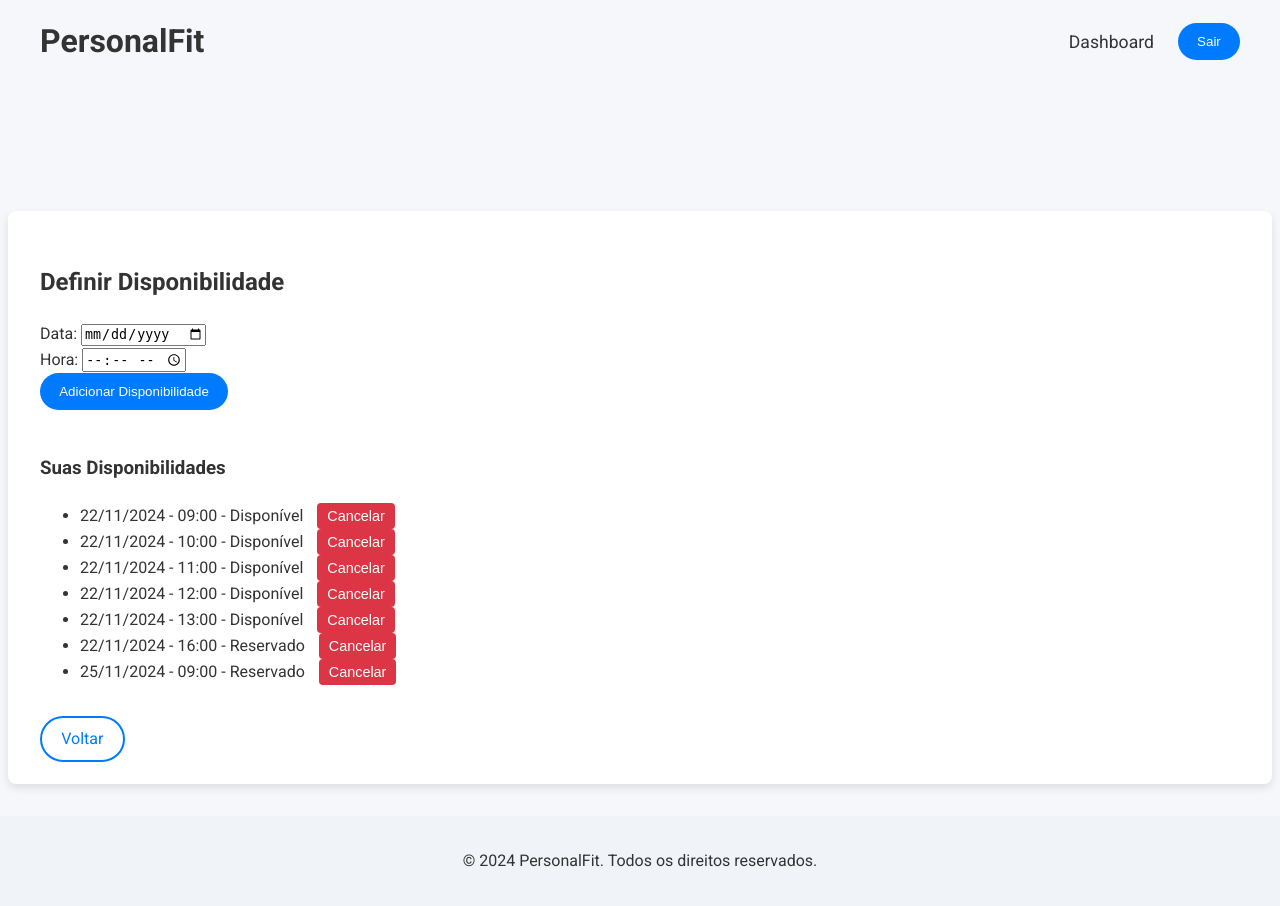
After one commit to wladimisaboia/PersonalFit, a Django app: page /teacher-dashboard/define-availability/ in a window 1280 px wide. The commit adds this page. Run offline with Django 5.2, Linux system fonts and the light colour scheme; a user stored in the database is signed in; data comes from the database, SQL or seed files in the repository; both versions use the stored data as it was after the commit.

```diff
--- a/pe_evaluation/forms.py
+++ b/pe_evaluation/forms.py
@@ -3,6 +3,7 @@ from django.contrib.auth.forms import UserCreationForm, AuthenticationForm
 from django.contrib.auth.models import User
 from django.core.validators import MinValueValidator
 from .models import Student, TrainingPlan, Appointment
+from django.utils import timezone
 
 class LoginForm(AuthenticationForm):
     username = forms.CharField(label="Usuário")
@@ -75,7 +76,7 @@ class AppointmentForm(forms.ModelForm):
         model = Appointment
         fields = ['date', 'time']
         widgets = {
-            'date': forms.DateInput(attrs={'type': 'date'}),
+            'date': forms.DateInput(attrs={'type': 'text', 'placeholder': 'DD/MM/YYYY'}),
             'time': forms.TimeInput(attrs={'type': 'time'}),
         }
         labels = {
--- a/pe_evaluation/models.py
+++ b/pe_evaluation/models.py
@@ -2,6 +2,8 @@ from django.db import models
 from django.contrib.auth.models import User
 from django.db.models.signals import post_save
 from django.dispatch import receiver
+from django.utils import timezone
+from datetime import datetime
 
 class Student(models.Model):
     user = models.OneToOneField(User, on_delete=models.CASCADE)
@@ -44,6 +46,7 @@ class Appointment(models.Model):
     student = models.ForeignKey(Student, on_delete=models.CASCADE, related_name='appointments')
     date = models.DateField()
     time = models.TimeField()
+    created_at = models.DateTimeField(auto_now_add=True)
 
     def save(self, *args, **kwargs):
         if self.date and self.time:
@@ -54,3 +57,12 @@ class Appointment(models.Model):
             self.date = combined.date()
             self.time = combined.time()
         super().save(*args, **kwargs)
+
+class Availability(models.Model):
+    teacher = models.ForeignKey(User, on_delete=models.CASCADE, related_name='availabilities')
+    date = models.DateField()
+    time = models.TimeField()
+    is_booked = models.BooleanField(default=False)
+
+    def __str__(self):
+        return f"{self.date} {self.time} - {'Reservado' if self.is_booked else 'Disponível'}"
--- a/pe_evaluation/static/css/style.css
+++ b/pe_evaluation/static/css/style.css
@@ -14,8 +14,7 @@ body {
 .header-modern {
     background-color: transparent;
     padding: 1rem 2rem;
-    position: fixed;
-    top: 0;
+    position: relative; /* Alterado de fixed para relative */
     width: 100%;
     box-sizing: border-box;
     z-index: 100;
@@ -76,6 +75,7 @@ nav ul li a.btn-primary {
 nav ul li a.btn-primary:hover {
     background-color: #003d80;
 }
+
 
 /* Buttons */
 .btn {
@@ -323,3 +323,35 @@ nav ul li a.btn-primary:hover {
     font-size: 0.9rem;
     border-radius: 25px;
 }
+
+.btn-danger {
+    background-color: #dc3545;
+    color: #fff;
+}
+
+.btn-danger:hover {
+    background-color: #c82333;
+}
+
+.button-group {
+    display: flex;
+    gap: 0.5rem;
+}
+
+.plan-details {
+    background-color: #f9f9f9;
+    padding: 1rem;
+    border-radius: 5px;
+    margin-bottom: 1rem;
+}
+
+.availability-list form {
+    display: inline;
+    margin-left: 10px; /* Ajuste o valor conforme necessário */
+}
+
+.btn-small {
+    padding: 5px 10px;
+    font-size: 0.9em;
+    border-radius: 4px;
+}
--- a/pe_evaluation/templates/base.html
+++ b/pe_evaluation/templates/base.html
@@ -42,6 +42,8 @@
         <p>&copy; 2024 PersonalFit. Todos os direitos reservados.</p>
     </footer>
 
+    <script src="{% static 'js/main.js' %}"></script>
+    <script src="{% static 'js/dashboard.js' %}"></script>
     {% block extra_js %}{% endblock %}
 </body>
 </html>
--- /dev/null
+++ b/pe_evaluation/templates/define_availability.html
@@ -0,0 +1,47 @@
+{% extends 'base.html' %}
+
+{% block title %}Definir Disponibilidade - PersonalFit{% endblock %}
+
+{% block content %}
+<div class="container">
+    <h2>Definir Disponibilidade</h2>
+    <form method="post">
+        {% csrf_token %}
+        <div class="form-group">
+            <label for="id_date">Data:</label>
+            <input type="date" name="date" id="id_date" class="form-control" required>
+        </div>
+        <div class="form-group">
+            <label for="id_time">Hora:</label>
+            <input type="time" name="time" id="id_time" class="form-control" required>
+        </div>
+        <button type="submit" class="btn">Adicionar Disponibilidade</button>
+    </form>
+    <br>
+    <h3>Suas Disponibilidades</h3>
+    <div class="availability-list">
+        {% if availabilities %}
+            <ul>
+                {% for availability in availabilities %}
+                    <li>
+                        {{ availability.date|date:"d/m/Y" }} - {{ availability.time|time:"H:i" }} -
+                        {% if availability.is_booked %}
+                            Reservado
+                        {% else %}
+                            Disponível
+                        {% endif %}
+                        <form method="post" action="{% url 'delete_availability' availability.id %}" style="display:inline;">
+                            {% csrf_token %}
+                            <button type="submit" class="btn btn-small btn-danger">Cancelar</button>
+                        </form>
+                    </li>
+                {% endfor %}
+            </ul>
+        {% else %}
+            <p>Você ainda não definiu nenhuma disponibilidade.</p>
+        {% endif %}
+    </div>
+    <br>
+    <a href="{% url 'teacher_dashboard' %}" class="btn-outline">Voltar</a>
+</div>
+{% endblock %}
--- a/pe_evaluation/templates/student_update.html
+++ b/pe_evaluation/templates/student_update.html
@@ -28,7 +28,10 @@
                 <option value="Melhoria da Resistência Cardiovascular" {% if student.goal == "Melhoria da Resistência Cardiovascular" %}selected{% endif %}>Melhoria da Resistência Cardiovascular</option>
             </select>
 
-            <button type="submit" class="btn">Atualizar Informações</button>
+            <div>
+                <br>
+                <button type="submit" class="btn">Atualizar Informações</button>
+            </div>
         </form>
 
         <!-- Exibe mensagem de feedback após a submissão -->
--- a/pe_evaluation/templates/teacher_dashboard.html
+++ b/pe_evaluation/templates/teacher_dashboard.html
@@ -10,6 +10,7 @@
         <div class="dashboard-menu">
             <a href="{% url 'teacher_students' %}" class="btn">Alunos</a>
             <a href="{% url 'teacher_appointments' %}" class="btn-outline">Agendamentos</a>
+            <a href="{% url 'define_availability' %}" class="btn">Definir Disponibilidade</a>
         </div>
     </div>
 </section>
--- a/pe_evaluation/urls.py
+++ b/pe_evaluation/urls.py
@@ -13,5 +13,11 @@ urlpatterns = [
     path('teacher-dashboard/students/', views.teacher_students, name='teacher_students'),
     path('teacher-dashboard/appointments/', views.teacher_appointments, name='teacher_appointments'),
     path('teacher-dashboard/assign-training-plan/<int:user_id>/', views.assign_training_plan, name='assign_training_plan'),
+    path('teacher-dashboard/delete-training-plan/<int:plan_id>/', views.delete_training_plan, name='delete_training_plan'),
+    path('student-dashboard/delete-appointment/<int:appointment_id>/', views.delete_appointment, name='delete_appointment'),
+    path('teacher-dashboard/define-availability/', views.define_availability, name='define_availability'),
+path('student-dashboard/schedule-appointment/', views.schedule_appointment, name='schedule_appointment'),
+    path('student-dashboard/delete-account/', views.delete_account, name='delete_account'),
+    path('teacher-dashboard/delete-availability/<int:availability_id>/', views.delete_availability, name='delete_availability'),
     path('logout/', views.logout_view, name='logout'),
 ]
--- a/pe_evaluation/views.py
+++ b/pe_evaluation/views.py
@@ -5,8 +5,9 @@ from django.contrib.auth.forms import AuthenticationForm
 from django.contrib import messages
 from django.views.decorators.http import require_http_methods
 from django.contrib.auth.models import User
-from .models import Student, TrainingPlan, WeightHistory, Appointment
-from .forms import StudentRegistrationForm, TrainingPlanForm, AppointmentForm, LoginForm
+from .models import Student, TrainingPlan, WeightHistory, Availability, Appointment
+from .forms import StudentRegistrationForm, TrainingPlanForm, LoginForm
+from django.utils import timezone
 
 def home(request):
     return render(request, 'home.html')
@@ -44,7 +45,6 @@ def register(request):
     else:
         form = StudentRegistrationForm()
     return render(request, 'register.html', {'form': form})
-
 
 @login_required
 def student_dashboard(request):
@@ -173,14 +173,67 @@ def logout_view(request):
 
 @login_required
 def schedule_appointment(request):
-    student = request.user.student
+    available_slots = Availability.objects.filter(is_booked=False).order_by('date', 'time')
     if request.method == 'POST':
-        form = AppointmentForm(request.POST)
-        if form.is_valid():
-            appointment = form.save(commit=False)
-            appointment.student = student
-            appointment.save()
-            return redirect('student_dashboard')
-    else:
-        form = AppointmentForm()
-    return render(request, 'schedule_appointment.html', {'form': form})
+        slot_id = request.POST.get('slot_id')
+        slot = get_object_or_404(Availability, id=slot_id, is_booked=False)
+        slot.is_booked = True
+        slot.save()
+        Appointment.objects.create(student=request.user.student, date=slot.date, time=slot.time)
+        messages.success(request, 'Consulta agendada com sucesso!')
+        return redirect('student_dashboard')
+    return render(request, 'schedule_appointment.html', {'available_slots': available_slots})
+
+@login_required
+@user_passes_test(is_teacher)
+def delete_training_plan(request, plan_id):
+    plan = get_object_or_404(TrainingPlan, id=plan_id)
+    if request.method == 'POST':
+        plan.delete()
+        messages.success(request, 'Plano de treino excluído com sucesso!')
+        return redirect('teacher_dashboard')
+    return render(request, 'confirm_delete_training.html', {'plan': plan, 'type': 'treino'})
+
+@login_required
+def delete_appointment(request, appointment_id):
+    appointment = get_object_or_404(Appointment, id=appointment_id, student=request.user.student)
+    if request.method == 'POST':
+        appointment.delete()
+        messages.success(request, 'Agendamento excluído com sucesso!')
+        return redirect('student_dashboard')
+    return render(request, 'confirm_delete_appointment.html', {'object': appointment, 'type': 'agendamento'})
+
+@login_required
+def delete_account(request):
+    user = request.user
+    if request.method == 'POST':
+        user.delete()
+        messages.success(request, 'Sua conta foi excluída com sucesso!')
+        return redirect('home')
+    return render(request, 'confirm_delete_account.html', {'object': user, 'type': 'conta'})
+
+@login_required
+@user_passes_test(is_teacher)
+def define_availability(request):
+    if request.method == 'POST':
+        date = request.POST.get('date')
+        time = request.POST.get('time')
+        Availability.objects.create(teacher=request.user, date=date, time=time)
+        messages.success(request, 'Disponibilidade adicionada com sucesso!')
+        return redirect('define_availability')
+
+    availabilities = Availability.objects.filter(teacher=request.user).order_by('date', 'time')
+    return render(request, 'define_availability.html', {'availabilities': availabilities})
+
+@login_required
+@user_passes_test(is_teacher)
+def delete_availability(request, availability_id):
+    availability = get_object_or_404(Availability, id=availability_id, teacher=request.user)
+    if request.method == 'POST':
+        # Se houver um agendamento associado, remova-o
+        if availability.is_booked:
+            Appointment.objects.filter(date=availability.date, time=availability.time).delete()
+        availability.delete()
+        messages.success(request, 'Disponibilidade cancelada com sucesso!')
+        return redirect('define_availability')
+    return render(request, 'confirm_delete_availability.html', {'availability': availability})
```
Also changed, not shown: pe_evaluation/templates/confirm_delete_account.html (added, +15 -0 lines), pe_evaluation/templates/confirm_delete_appointment.html (added, +15 -0 lines), pe_evaluation/templates/confirm_delete_training.html (added, +19 -0 lines), pe_evaluation/templates/schedule_appointment.html (+16 -6 lines), pe_evaluation/templates/student_dashboard.html (+15 -0 lines), pe_evaluation/templates/teacher_students.html (+6 -1 lines), project/settings.py (+4 -4 lines), db.sqlite3, pe_evaluation/migrations/0006_availability_delete_appointment.py (added), pe_evaluation/migrations/0007_appointment.py (added).
